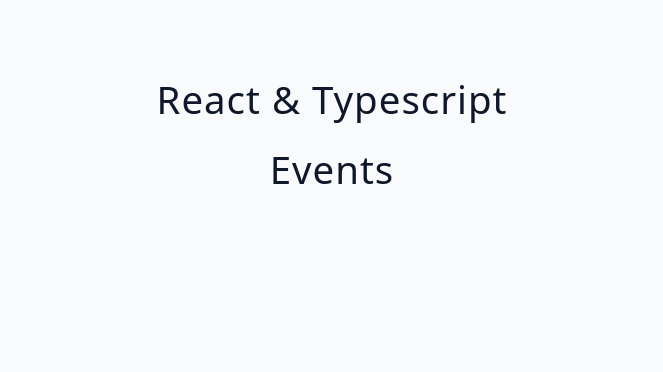
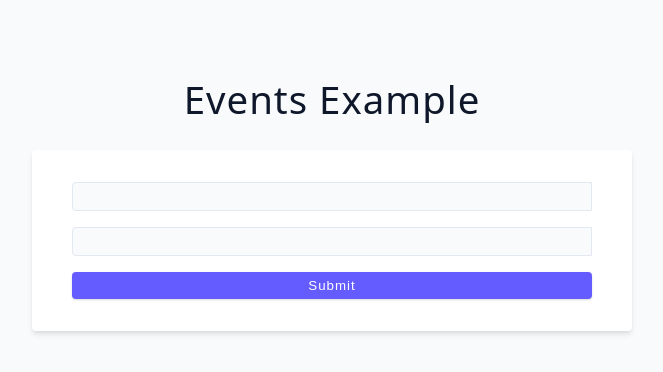
Before and after one commit to akolle/typescript-react-essentials, a React (Vite) app: page / in a window 1280 px wide. Shown: the top 372 px of the page, without its empty margins (308-971 px from the left). Built offline with nearby package versions, Linux system fonts and the light colour scheme.

Commit message:
onChange events

```diff
--- a/src/starter/04-events/index.tsx
+++ b/src/starter/04-events/index.tsx
@@ -1,9 +1,33 @@
+import { useState } from 'react'
+
 function Component() {
+  const [text, setText] = useState('')
+  const [email, setEmail] = useState('')
+  const handleChange = (e: React.ChangeEvent<HTMLInputElement>) => {
+    console.log(e.target.value)
+    setEmail(e.target.value)
+  }
   return (
-    <div>
-      <h2>React & Typescript</h2>
-      <h2>Events</h2>
-    </div>
-  );
+    <section>
+      <h2>events example</h2>
+      <form className="form">
+        <input
+          type="text"
+          className="form-input mb-1"
+          value={text}
+          onChange={(e) => setText(e.target.value)}
+        ></input>
+        <input
+          type="email"
+          className="form-input mb-1"
+          value={email}
+          onChange={handleChange}
+        ></input>
+        <button type="submit" className="btn btn-block">
+          submit
+        </button>
+      </form>
+    </section>
+  )
 }
-export default Component;
+export default Component
```
